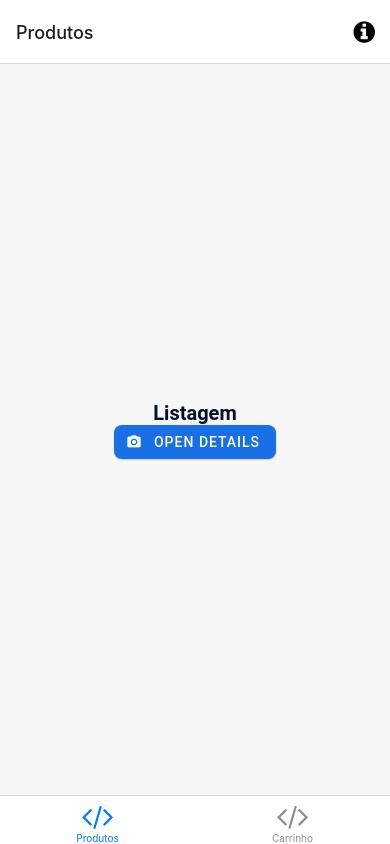
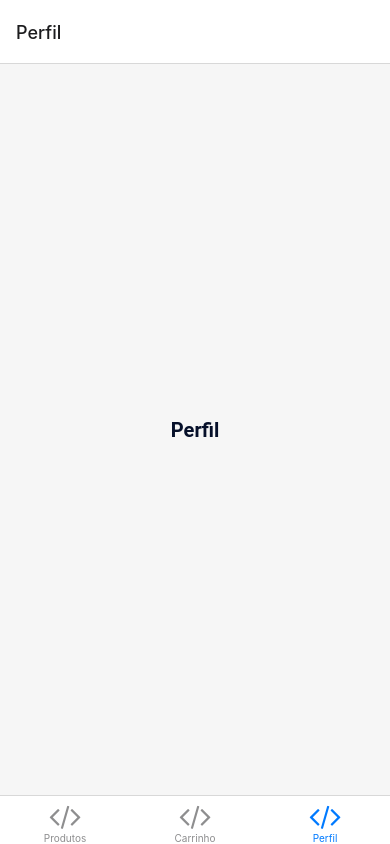
Before and after one commit to Daniel-Conte/Compra-Feita-MOBILE, a React Native app: screen /Perfil in a window 390 px wide. Built offline with nearby package versions, Linux system fonts and the light colour scheme.

Commit message:
feat(navigation): :sparkles: adiciona navegacao base para o perfil
screen para teste

```diff
--- /dev/null
+++ b/src/navigation/BottomTabNavigator/PerfilNavigator.tsx
@@ -0,0 +1,16 @@
+import { createNativeStackNavigator } from '@react-navigation/native-stack';
+
+import PerfilPage from '@screens/Perfil/PerfilPage';
+import { PerfilStackParamList } from '../types';
+
+const Stack = createNativeStackNavigator<PerfilStackParamList>();
+
+const PerfilNavigator = () => {
+  return (
+    <Stack.Navigator>
+      <Stack.Screen name="PerfilPage" component={PerfilPage} options={{ headerShown: false }} />
+    </Stack.Navigator>
+  );
+};
+
+export default PerfilNavigator;
--- a/src/navigation/BottomTabNavigator/index.tsx
+++ b/src/navigation/BottomTabNavigator/index.tsx
@@ -5,6 +5,7 @@ import { FontAwesome } from '@expo/vector-icons';
 
 import ProdutosNavigator from './ProdutosNavigator';
 import CarrinhoNavigator from './CarrinhoNavigator';
+import PerfilNavigator from './PerfilNavigator';
 import { RootTabParamList, RootTabScreenProps } from '../types';
 
 const BottomTab = createBottomTabNavigator<RootTabParamList>();
@@ -38,6 +39,15 @@ const BottomTabNavigator = () => {
           tabBarIcon: ({ color }) => <TabBarIcon name="code" color={color} />,
         }}
       />
+
+      <BottomTab.Screen
+        name="Perfil"
+        component={PerfilNavigator}
+        options={{
+          title: 'Perfil',
+          tabBarIcon: ({ color }) => <TabBarIcon name="code" color={color} />,
+        }}
+      />
     </BottomTab.Navigator>
   );
 };
--- /dev/null
+++ b/src/screens/Perfil/PerfilPage.tsx
@@ -0,0 +1,27 @@
+import { StyleSheet, View } from 'react-native';
+import { Text } from 'react-native-paper';
+
+import { PerfilStackScreenProps } from '@navigation/types';
+
+const PerfilPage = ({ navigation }: PerfilStackScreenProps<'PerfilPage'>) => {
+  return (
+    <View style={styles.container}>
+      <Text style={styles.title}>Perfil</Text>
+    </View>
+  );
+};
+
+const styles = StyleSheet.create({
+  container: {
+    flex: 1,
+    alignItems: 'center',
+    justifyContent: 'center',
+    backgroundColor: '#f6f6f6',
+  },
+  title: {
+    fontSize: 20,
+    fontWeight: 'bold',
+  },
+});
+
+export default PerfilPage;
```
Also changed, not shown: src/navigation/types.ts (+12 -0 lines).
